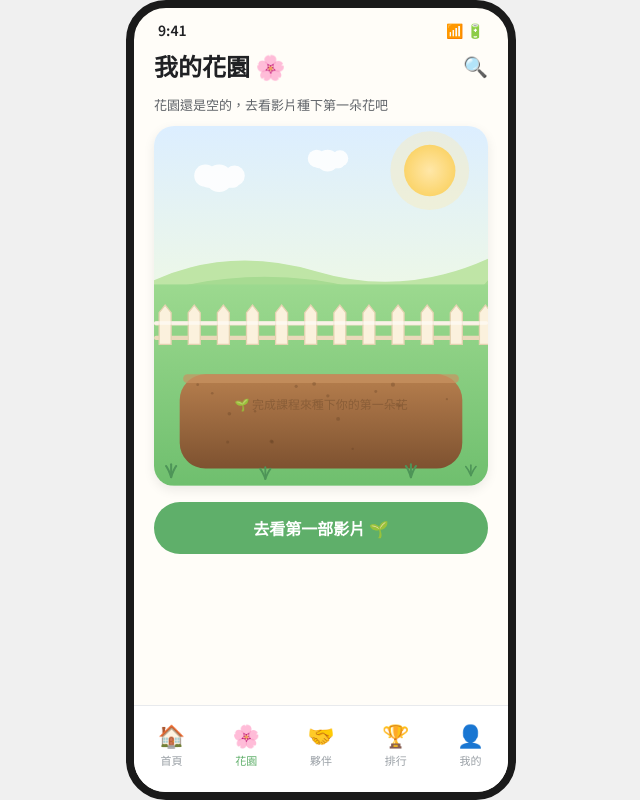
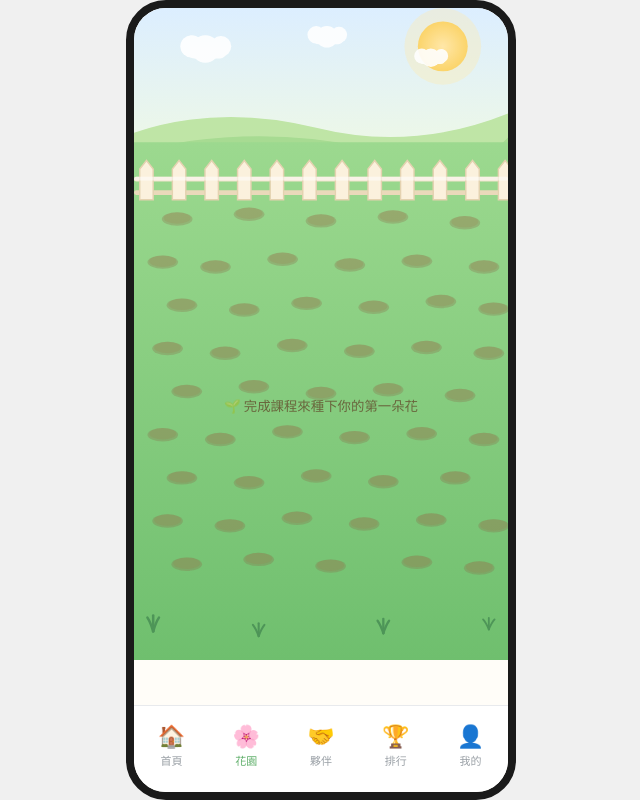
Before and after one commit to sisyphusss42/Buckeye, a React (Vite) app in the folder pressplay-app/: page /garden in a window 1280 px wide. Shown: the whole page, without its empty margins (319-959 px from the left). Built offline with nearby package versions, Linux system fonts and the light colour scheme; sample sign-in values are in the browser's storage.

Commit message:
Improve garden design

```diff
--- a/pressplay-app/src/data/spacedRepetition.js
+++ b/pressplay-app/src/data/spacedRepetition.js
@@ -27,8 +27,8 @@ export function getFlowerState(videoId) {
 
 function createDefaultState() {
   return {
-    petals: 4,
-    baseFamiliarity: 40, // base familiarity from quiz scores (0-100)
+    petals: 2,
+    baseFamiliarity: 20, // base familiarity from quiz scores (0-100)
     lastReviewAt: null,
     nextReviewAt: null,
     intervalDays: 1,
@@ -63,8 +63,8 @@ export function recordQuizResult(videoId, correct, total) {
     state.baseFamiliarity * 0.6 + newFamiliarity * 0.4
   ))
 
-  // Update petals (4-10 based on familiarity)
-  state.petals = Math.max(4, Math.min(10, Math.round(4 + (state.baseFamiliarity / 100) * 6)))
+  // Update petals (2-10 based on familiarity)
+  state.petals = Math.max(2, Math.min(10, Math.round(2 + (state.baseFamiliarity / 100) * 8)))
 
   // SM-2 interval calculation
   if (quality >= 3) {
@@ -102,7 +102,7 @@ export function getCurrentFamiliarity(videoId) {
   const state = getFlowerState(videoId)
 
   if (!state.lastReviewAt) {
-    return { familiarity: 40, state } // Default for just-watched videos
+    return { familiarity: 20, state } // Default for just-watched videos
   }
 
   const now = new Date()
--- a/pressplay-app/src/gardenScene.js
+++ b/pressplay-app/src/gardenScene.js
@@ -74,6 +74,16 @@ function plantedFlowerG(cx, baseY, petals, s, wilted, idx) {
     return g;
   }
 
+  // Sprout stage: petals <= 2 (just planted, hasn't bloomed yet)
+  if (petals <= 2) {
+    const h = 18 * s;
+    g += `<path d="M${cx} ${baseY} C ${cx} ${baseY - h * 0.5} ${cx} ${baseY - h * 0.8} ${cx} ${baseY - h}" stroke="#6DBE6F" stroke-width="${3 * s}" stroke-linecap="round" fill="none"/>`;
+    g += `<ellipse cx="${cx - 7 * s}" cy="${baseY - h * 0.75}" rx="${7 * s}" ry="${4 * s}" fill="url(#gLeaf)" transform="rotate(-28 ${cx - 7 * s} ${baseY - h * 0.75})"/>`;
+    g += `<ellipse cx="${cx + 7 * s}" cy="${baseY - h}" rx="${7 * s}" ry="${4 * s}" fill="url(#gLeaf)" transform="rotate(28 ${cx + 7 * s} ${baseY - h})"/>`;
+    g += '</g>';
+    return g;
+  }
+
   const color = PETAL_COLORS[idx % PETAL_COLORS.length];
   g += `<path d="M${cx} ${baseY} Q ${cx - 3 * s} ${baseY - 16 * s} ${cx} ${headY + 6 * s}" stroke="#5FAF6A" stroke-width="${3.4 * s}" fill="none" stroke-linecap="round"/>`;
   g += `<ellipse cx="${cx - 8 * s}" cy="${baseY - 14 * s}" rx="${7 * s}" ry="${3.6 * s}" fill="url(#gLeaf)" transform="rotate(-30 ${cx - 8 * s} ${baseY - 14 * s})"/>`;
@@ -97,13 +107,30 @@ function flowerLabel(cx, baseY, text, s) {
   return `<text x="${cx}" y="${labelY}" text-anchor="middle" font-size="${9 * s}" font-family="'Noto Sans TC', sans-serif" fill="#5E3C22" opacity="0.85">${text}</text>`;
 }
 
+// Plot positions — exported so Garden.jsx can overlay click targets
+const PLOT_POSITIONS = [
+  {x:45,y:220},{x:120,y:215},{x:195,y:222},{x:270,y:218},{x:345,y:224},
+  {x:30,y:265},{x:85,y:270},{x:155,y:262},{x:225,y:268},{x:295,y:264},{x:365,y:270},
+  {x:50,y:310},{x:115,y:315},{x:180,y:308},{x:250,y:312},{x:320,y:306},{x:375,y:314},
+  {x:35,y:355},{x:95,y:360},{x:165,y:352},{x:235,y:358},{x:305,y:354},{x:370,y:360},
+  {x:55,y:400},{x:125,y:395},{x:195,y:402},{x:265,y:398},{x:340,y:404},
+  {x:30,y:445},{x:90,y:450},{x:160,y:442},{x:230,y:448},{x:300,y:444},{x:365,y:450},
+  {x:50,y:490},{x:120,y:495},{x:190,y:488},{x:260,y:494},{x:335,y:490},
+  {x:35,y:535},{x:100,y:540},{x:170,y:532},{x:240,y:538},{x:310,y:534},{x:375,y:540},
+  {x:55,y:580},{x:130,y:575},{x:205,y:582},{x:295,y:578},{x:360,y:584},
+];
+
+export function getPlotPositions() {
+  return PLOT_POSITIONS;
+}
+
 /**
  * Build the garden SVG.
  * @param {Array} flowers — array of { title, petals, colorIndex } for each completed video
  *   If empty, shows an empty garden with a "plant your first flower" message.
  */
 export function buildGardenSVG(flowers = []) {
-  const W = 390, H = 420;
+  const W = 390, H = 680;
   let s = `<svg viewBox="0 0 ${W} ${H}" width="100%" xmlns="http://www.w3.org/2000/svg" style="display:block">`;
 
   // Defs
@@ -118,22 +145,22 @@ export function buildGardenSVG(flowers = []) {
   </defs>`;
 
   // Sky + sun + clouds
-  s += `<rect x="0" y="0" width="${W}" height="200" fill="url(#gSky)"/>`;
-  s += `<circle cx="322" cy="52" r="46" fill="#FFE9A8" opacity="0.35"/><circle cx="322" cy="52" r="30" fill="url(#gSun)"/>`;
+  s += `<rect x="0" y="0" width="${W}" height="150" fill="url(#gSky)"/>`;
+  s += `<circle cx="322" cy="40" r="40" fill="#FFE9A8" opacity="0.35"/><circle cx="322" cy="40" r="26" fill="url(#gSun)"/>`;
 
   const cloud = (x, y, k) =>
     `<g fill="#ffffff" opacity="0.9"><circle cx="${x}" cy="${y}" r="${13 * k}"/><circle cx="${x + 16 * k}" cy="${y + 3 * k}" r="${16 * k}"/><circle cx="${x + 34 * k}" cy="${y}" r="${12 * k}"/><rect x="${x - 4 * k}" y="${y}" width="${44 * k}" height="${14 * k}" rx="${7 * k}"/></g>`;
-  s += cloud(60, 58, 1) + cloud(190, 38, 0.8);
+  s += cloud(60, 40, 0.9) + cloud(190, 28, 0.7) + cloud(300, 50, 0.6);
 
   // Rolling hills
-  s += `<path d="M0 180 Q 90 140 190 170 T 390 155 V 210 H0 Z" fill="#BFE5A6"/>`;
-  s += `<path d="M0 195 Q 120 160 240 190 T 390 180 V 230 H0 Z" fill="#A7DB92"/>`;
+  s += `<path d="M0 130 Q 90 100 190 125 T 390 110 V 170 H0 Z" fill="#BFE5A6"/>`;
+  s += `<path d="M0 150 Q 120 120 240 145 T 390 135 V 190 H0 Z" fill="#A7DB92"/>`;
 
   // Grass ground
-  s += `<rect x="0" y="185" width="${W}" height="${H - 185}" fill="url(#gGrass)"/>`;
+  s += `<rect x="0" y="140" width="${W}" height="${H - 140}" fill="url(#gGrass)"/>`;
 
   // Picket fence
-  const fenceTop = 218, fenceBot = 255, railY1 = 228, railY2 = 245;
+  const fenceTop = 168, fenceBot = 200, railY1 = 176, railY2 = 190;
   s += `<rect x="0" y="${railY1}" width="${W}" height="5" rx="2.5" fill="#F2E4CC"/>`;
   s += `<rect x="0" y="${railY2}" width="${W}" height="5" rx="2.5" fill="#EAD9BA"/>`;
   for (let x = 6; x < W; x += 34) {
@@ -141,36 +168,31 @@ export function buildGardenSVG(flowers = []) {
   }
   s += `<rect x="0" y="${railY1}" width="${W}" height="4" rx="2" fill="#fff" opacity="0.55"/>`;
 
-  // Soil planting bed
-  const bedY = 340, bedH = 50, bedX = 30, bedW = 330;
-  s += `<rect x="${bedX}" y="${bedY - bedH}" width="${bedW}" height="${bedH + 60}" rx="${bedH * 0.6}" fill="url(#gSoil)"/>`;
-  s += `<rect x="${bedX + 4}" y="${bedY - bedH}" width="${bedW - 8}" height="10" rx="5" fill="#C99361" opacity="0.7"/>`;
+  // Generate fixed plot positions scattered across grassland
+  const plots = PLOT_POSITIONS;
 
-  // Soil dots
-  for (let i = 0; i < 20; i++) {
-    const dx = bedX + 10 + Math.random() * (bedW - 20);
-    const dy = bedY - bedH + 8 + Math.random() * (bedH + 30);
-    s += `<circle cx="${dx.toFixed(0)}" cy="${dy.toFixed(0)}" r="${(1 + Math.random() * 1.5).toFixed(1)}" fill="#5E3C22" opacity="0.3"/>`;
-  }
+  // Draw all plots as small soil ovals
+  plots.forEach((plot) => {
+    s += `<ellipse cx="${plot.x}" cy="${plot.y}" rx="16" ry="7" fill="#8B6B4A" opacity="0.3"/>`;
+    s += `<ellipse cx="${plot.x}" cy="${plot.y - 1}" rx="14" ry="6" fill="#A0784C" opacity="0.2"/>`;
+  });
+
+  // Plant flowers in occupied plots
+  flowers.forEach((flower, i) => {
+    if (i < plots.length) {
+      const plot = plots[i];
+      s += plantedFlowerG(plot.x, plot.y - 3, flower.petals, 0.7, false, flower.colorIndex);
+    }
+  });
 
   if (flowers.length === 0) {
-    // Empty garden message
-    s += `<text x="${W / 2}" y="${bedY - 10}" text-anchor="middle" font-size="14" font-family="'Noto Sans TC', sans-serif" fill="#8A5E38">🌱 完成課程來種下你的第一朵花</text>`;
-  } else {
-    // Plant user's flowers evenly spaced in the bed
-    const n = flowers.length;
-    const scale = n <= 2 ? 1.3 : n <= 4 ? 1.1 : 0.9;
-    flowers.forEach((flower, i) => {
-      const cx = bedX + bedW * ((i + 0.5) / n);
-      const baseY = bedY - bedH + 12;
-      s += plantedFlowerG(cx, baseY, flower.petals, scale, false, flower.colorIndex);
-    });
+    s += `<text x="${W / 2}" y="420" text-anchor="middle" font-size="14" font-family="'Noto Sans TC', sans-serif" fill="#5E3C22" opacity="0.7">🌱 完成課程來種下你的第一朵花</text>`;
   }
 
   // Foreground grass tufts
   const tuft = (x, y, k) =>
     `<g stroke="#4E9558" stroke-width="${2.4 * k}" stroke-linecap="round" fill="none"><path d="M${x} ${y} q -3 -${9 * k} -6 -${13 * k}"/><path d="M${x} ${y} q 0 -${11 * k} 0 -${15 * k}"/><path d="M${x} ${y} q 3 -${9 * k} 6 -${13 * k}"/></g>`;
-  s += tuft(20, 410, 1.0) + tuft(130, 412, 0.9) + tuft(300, 410, 1.0) + tuft(370, 408, 0.8);
+  s += tuft(20, 650, 1.1) + tuft(130, 655, 0.9) + tuft(260, 652, 1.0) + tuft(370, 648, 0.8);
 
   s += `</svg>`;
   return s;
--- a/pressplay-app/src/screens/Garden.jsx
+++ b/pressplay-app/src/screens/Garden.jsx
@@ -1,9 +1,8 @@
 import { useNavigate } from 'react-router-dom'
-import StatusBar from '../components/StatusBar'
 import BottomNav from '../components/BottomNav'
-import { buildGardenSVG } from '../gardenScene'
+import { buildGardenSVG, getPlotPositions } from '../gardenScene'
 import { findEpisode } from '../data/courses'
-import { getCurrentFamiliarity, getFlowerState } from '../data/spacedRepetition'
+import { getFlowerState } from '../data/spacedRepetition'
 
 export default function Garden() {
   const navigate = useNavigate()
@@ -14,68 +13,48 @@ export default function Garden() {
     const ep = findEpisode(cv.videoId)
     const state = getFlowerState(cv.videoId)
     return {
+      id: cv.videoId,
       title: ep?.title || cv.videoId,
-      petals: state.petals || 4,
+      petals: state.petals || 2,
       colorIndex: i,
     }
   })
 
   const gardenHTML = buildGardenSVG(flowers)
+  const plots = getPlotPositions()
+
+  // SVG viewBox is 390x680, we need to map plot coords to percentage positions
+  const W = 390, H = 680
 
   return (
     <div className="screen">
-      <StatusBar />
-      <div className="screen-content">
-        <div className="flex items-center justify-between mb-12">
-          <h2 className="text-h2">我的花園 🌸</h2>
-          <span style={{ fontSize: 20, cursor: 'pointer' }}>🔍</span>
-        </div>
-        <p className="text-caption mb-12">
-          {flowers.length > 0
-            ? `${flowers.length} 朵花 · 完成更多課程來擴大花園`
-            : '花園還是空的，去看影片種下第一朵花吧'}
-        </p>
-
-        {/* Garden Scene */}
+      {/* Full-screen garden with clickable flowers */}
+      <div style={{ flex: 1, overflow: 'hidden', position: 'relative' }}>
         <div
-          style={{ borderRadius: 20, overflow: 'hidden', boxShadow: 'var(--shadow-md)' }}
+          style={{ width: '100%', height: '100%' }}
           dangerouslySetInnerHTML={{ __html: gardenHTML }}
         />
-
-        {/* Flower list */}
-        {flowers.length > 0 && (
-          <div className="flex gap-12 mt-16" style={{ overflowX: 'auto', paddingBottom: 4 }}>
-            {completedVideos.map((cv) => {
-              const ep = findEpisode(cv.videoId)
-              const { familiarity } = getCurrentFamiliarity(cv.videoId)
-              return (
-                <div key={cv.videoId} className="card" style={{ minWidth: 100, textAlign: 'center', cursor: 'pointer' }} onClick={() => navigate(`/flower/${cv.videoId}`)}>
-                  <div style={{ fontSize: 28 }}>🌸</div>
-                  <div className="text-small mt-4">{ep?.title || cv.videoId}</div>
-                  <div className="text-small" style={{ color: familiarity >= 60 ? 'var(--green)' : 'var(--warning)' }}>{familiarity}%</div>
-                </div>
-              )
-            })}
-          </div>
-        )}
-
-        {/* Actions */}
-        {flowers.length > 0 ? (
-          <div className="card mt-16" style={{ background: 'var(--yellow-light)', cursor: 'pointer' }} onClick={() => navigate('/quiz/' + completedVideos[0].videoId)}>
-            <div className="flex items-center gap-12">
-              <span style={{ fontSize: 24 }}>🧠</span>
-              <div className="flex-1">
-                <div style={{ fontWeight: 600 }}>複習讓花朵成長</div>
-                <div className="text-caption">答對問題可以增加花瓣</div>
-              </div>
-              <span className="btn btn-small btn-primary">複習</span>
-            </div>
-          </div>
-        ) : (
-          <button className="btn btn-primary mt-16" onClick={() => navigate('/')}>
-            去看第一部影片 🌱
-          </button>
-        )}
+        {/* Clickable hotspots over each planted flower */}
+        {flowers.map((flower, i) => {
+          if (i >= plots.length) return null
+          const plot = plots[i]
+          return (
+            <div
+              key={flower.id}
+              onClick={() => navigate(`/flower/${flower.id}`)}
+              style={{
+                position: 'absolute',
+                left: `${(plot.x / W) * 100}%`,
+                top: `${((plot.y - 5) / H) * 100}%`,
+                width: 38,
+                height: 38,
+                transform: 'translate(-50%, -50%)',
+                cursor: 'pointer',
+                borderRadius: '50%',
+              }}
+            />
+          )
+        })}
       </div>
       <BottomNav />
     </div>
```
Also changed, not shown: 1 other file (tests, documents, lock files or other folders).
